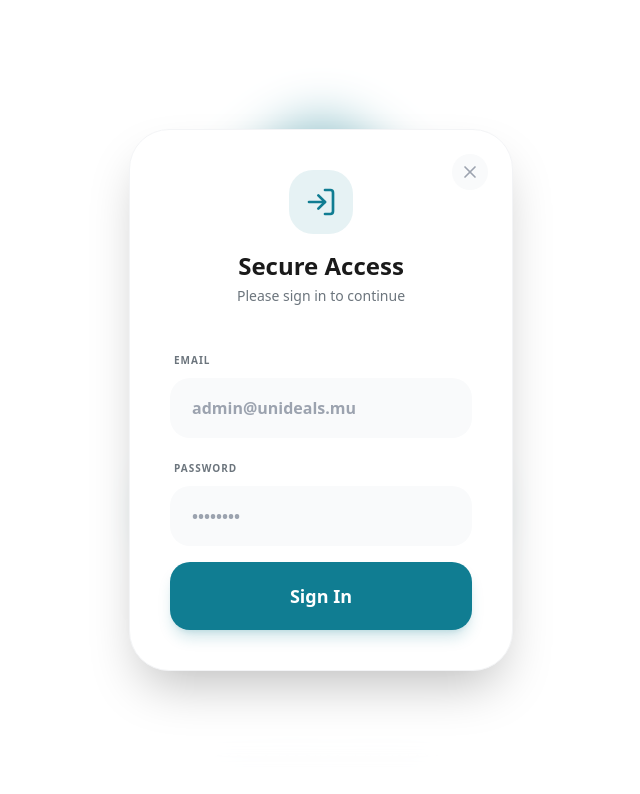
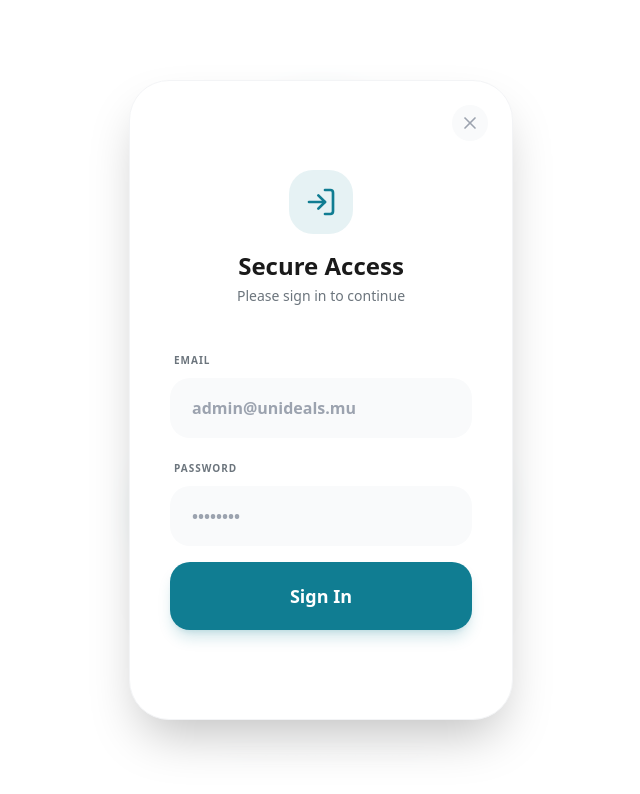
Before and after one commit to AlainBertrand2018/usisystems, a Next.js app: page / in a window 1280 px wide. Both pictures are taken after a click on the button "Go to Dashboard". Shown: the top 794 px of the page, without its empty margins (319-959 px from the left). Built offline with nearby package versions, Linux system fonts and the light colour scheme.

Commit message:
UX: Standardized all modals to 80vh height across all screens

```diff
--- a/src/app/page.tsx
+++ b/src/app/page.tsx
@@ -72,7 +72,7 @@ export default function SplashPage() {
                         <motion.div
                             initial={{ scale: 0.9, y: 20 }}
                             animate={{ scale: 1, y: 0 }}
-                            className="bg-white rounded-[40px] shadow-2xl border border-gray-100 p-10 w-full max-w-sm relative"
+                            className="bg-white rounded-[40px] shadow-2xl border border-gray-100 p-10 w-full max-w-sm relative h-[80vh] flex flex-col justify-center"
                         >
                             <button
                                 onClick={() => setShowLogin(false)}
--- a/src/components/DocumentViewer.tsx
+++ b/src/components/DocumentViewer.tsx
@@ -90,7 +90,8 @@ export default function DocumentViewer({ isOpen, onClose, type, data }: Document
     const bWeb = getVal(businessDetails, ['website', 'Website', 'websiteURL', 'URL', 'url', 'Web', 'web']);
 
     return (
-        <div className="fixed inset-0 z-[100] bg-white flex flex-col font-sans overflow-hidden lg:inset-10 lg:rounded-[40px] lg:shadow-2xl lg:border lg:border-gray-200">
+        <div className="fixed inset-0 z-[100] bg-black/40 backdrop-blur-sm flex items-center justify-center p-4 lg:p-10">
+            <div className="bg-white flex flex-col font-sans overflow-hidden w-full max-w-4xl h-[80vh] rounded-[32px] lg:rounded-[40px] shadow-2xl border border-gray-200">
                 {/* Action Bar */}
                 <div className="ios-blur sticky top-0 z-10 px-6 py-4 border-b border-gray-100 flex justify-between items-center bg-white/80">
                     <button onClick={onClose} className="p-2 bg-gray-100 rounded-full text-gray-900 active:scale-90 transition-transform">
@@ -230,5 +231,6 @@ export default function DocumentViewer({ isOpen, onClose, type, data }: Document
                     </div>
                 </div>
             </div>
+        </div>
     );
 }
--- a/src/components/QuotationWizard.tsx
+++ b/src/components/QuotationWizard.tsx
@@ -121,7 +121,7 @@ export default function QuotationWizard({ isOpen, onClose, initialData }: Quotat
                 animate={{ y: 0 }}
                 exit={{ y: "100%" }}
                 transition={{ type: "spring", damping: 25, stiffness: 200 }}
-                className="bg-white rounded-t-[40px] lg:rounded-[32px] shadow-2xl w-full max-w-2xl h-[92vh] lg:h-auto overflow-hidden flex flex-col"
+                className="bg-white rounded-t-[40px] lg:rounded-[32px] shadow-2xl w-full max-w-2xl h-[80vh] overflow-hidden flex flex-col"
             >
                 <div className="p-6 lg:p-10 flex flex-col h-full">
                     <div className="flex justify-between items-center mb-6 lg:mb-10">
```
Lines whose indentation alone changed are shown as unchanged.
